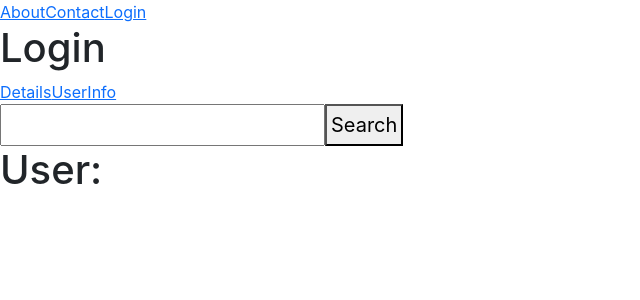
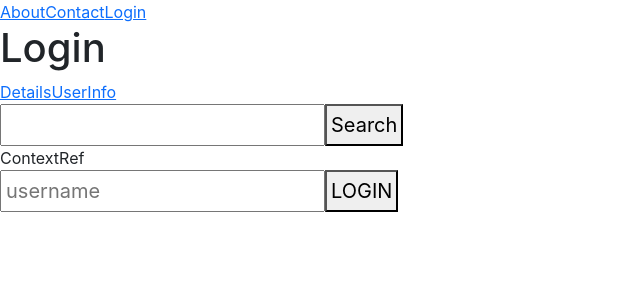
Before and after one commit to Sam-Radnus/Features-App, a React (Create React App) app: page /Login in a window 1280 px wide. Shown: the top 300 px of the page, without its empty margins (0-640 px from the left). Built offline with nearby package versions, Linux system fonts and the light colour scheme.

Commit message:
Bug Fixes

```diff
--- a/src/components/ContextRef.js
+++ b/src/components/ContextRef.js
@@ -11,7 +11,7 @@ function ContextRef(props) {
   return (
     <div>ContextRef
     <LoginContext.Provider value={{username,setUsername,setShowProfile}}>
-      { showProfile?<Username/>:<Context/>}
+      { !showProfile?<Context/>:<Username/>}
     </LoginContext.Provider>
     </div>
   )
--- a/src/components/Login.js
+++ b/src/components/Login.js
@@ -9,6 +9,7 @@ import { getSuggestions } from './Api';
 import Context from './Context';
 import Username from './Username';
 import SuggestionList from './SuggestionList';
+import ContextRef from './ContextRef';
 function Login({onSearch}) {
     // const {path,url}=useMatch();
     const [searchField,setSearchField]=useState("");
@@ -65,7 +66,7 @@ function Login({onSearch}) {
             ))}
             </div>
         )}
-        <Username/>
+        <ContextRef/>
 
         </div>
   )
```
